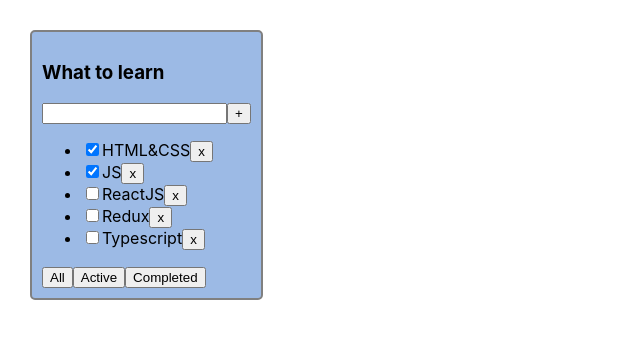
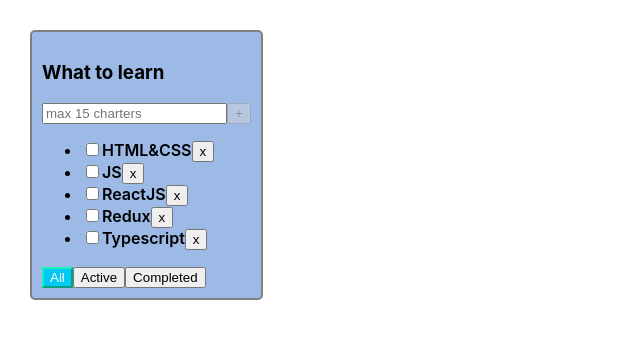
Before and after one commit to Ilja-Prihach/Todolist-from-React, a React (Vite) app: page / in a window 1280 px wide. Shown: the top 338 px of the page, without its empty margins (0-640 px from the left). Built offline with nearby package versions, Linux system fonts and the light colour scheme.

Commit message:
sprint 1, week 4

```diff
--- a/package.json
+++ b/package.json
@@ -11,7 +11,8 @@
   },
   "dependencies": {
     "react": "19.0.0",
-    "react-dom": "19.0.0"
+    "react-dom": "19.0.0",
+    "uuid": "^11.1.0"
   },
   "devDependencies": {
     "@types/react": "19.0.2",
--- a/src/App.css
+++ b/src/App.css
@@ -13,3 +13,23 @@
   border-radius: 5px;
   background-color: #9cbae5;
 }
+
+.task {
+  font-weight: 600;
+}
+
+.task-done {
+  opacity: 0.5;
+  text-decoration:  line-through;
+}
+
+.btn-filter-active {
+  background-color: #02c8f6;
+  color: white;
+  border-color: #15f3bd;
+}
+
+.input-error {
+  border: 2px solid red;
+  outline: none;
+}
--- a/src/App.tsx
+++ b/src/App.tsx
@@ -1,6 +1,7 @@
 import './App.css'
 import {Task, Todolist} from "./Todolist.tsx";
 import {useState} from "react";
+import {v1} from "uuid";
 
 //CRUD
 export type FilterValues = "all" | "active" | "completed";
@@ -11,19 +12,31 @@
 
 
     let [tasks, setTask] = useState<Task[]>([
-        { id: 1, title: 'HTML&CSS', isDone: true },
-        { id: 2, title: 'JS', isDone: true },
-        { id: 3, title: 'ReactJS', isDone: false },
-        { id: 4, title: 'Redux', isDone: false },
-        { id: 5, title: 'Typescript', isDone: false }
+        { id: v1(), title: 'HTML&CSS', isDone: false },
+        { id: v1(), title: 'JS', isDone: false },
+        { id: v1(), title: 'ReactJS', isDone: false },
+        { id: v1(), title: 'Redux', isDone: false },
+        { id: v1(), title: 'Typescript', isDone: false }
     ])
 
-
+    //delete
     const deleteTask = (taskId: Task['id']) => {
         const nextState: Task[] = tasks.filter((t) => t.id !== taskId)
         setTask(nextState)
     }
+    // create
+    const createTask = (title: string) => {
+        const newTask: Task = {id:v1(), title, isDone:false}
+        const nextState: Task[] = [...tasks, newTask]
+        setTask(nextState)
 
+        // setTask([...tasks, {id:11, title, isDone:false}]) краткий синтаксис
+    }
+  //   create(update) status task
+    const changeTaskStatus = (taskId: Task['id'], newStatus: Task["isDone"]) => {
+        const nextState: Task[] = tasks.map(t => t.id === taskId ? {...t, isDone: newStatus } : t)
+        setTask(nextState)
+    }
 
   //   UI (view)
 
@@ -45,8 +58,11 @@
               <Todolist
                   title={todolistTitle1}
                   tasks={filteredTasks}
+                  filter={filter}
                   deleteTask={deleteTask}
                   changeFilter={changeFilter}
+                  createTask={createTask}
+                  changeTaskStatus={changeTaskStatus}
               />
       </div>
   )
--- a/src/Button.tsx
+++ b/src/Button.tsx
@@ -3,10 +3,12 @@
 type Props = {
     title: string
     onClickHandler?: () => void;
+    disabled?: boolean;
+    className?: string;
 }
 
-export const Button = ({title, onClickHandler}: Props) => {
+export const Button = ({title, onClickHandler, disabled, className}: Props) => {
     return (
-        <button onClick={onClickHandler}>{title}</button>
+        <button className={className} disabled={disabled} onClick={onClickHandler}>{title}</button>
     )
 }
--- a/src/Todolist.tsx
+++ b/src/Todolist.tsx
@@ -1,34 +1,46 @@
 import {Button} from "./Button.tsx";
 import {FilterValues} from "./App.tsx";
+import {ChangeEvent, useState, KeyboardEvent} from "react";
+// import {useRef} from "react";
 
 type Props = {
     title: string
     tasks: Task[]
+    filter: FilterValues
     deleteTask: (taskId: Task['id']) => void
     changeFilter:  (filterValue: FilterValues) => void
+    createTask : (title: string) => void;
+    changeTaskStatus:  (taskId: Task['id'], newStatus: Task["isDone"]) => void;
 }
 export type Task = {
-    id:number
+    id:string
     title: string
     isDone:boolean
 }
 
 
-export const Todolist = ({title, tasks, deleteTask, changeFilter}: Props)=> {
+export const Todolist = (
+    {
+        title,
+        tasks,
+        filter,
+        deleteTask,
+        changeFilter,
+        createTask,
+        changeTaskStatus,
+    }: Props)=> {
     // const title = props.title
     // const tasks = props.tasks
     //деструктуризирующее присваивание
     //const {title: title, tasks: tasks} = props
     //const {title, tasks} = props
 
-    // const taskList = tasks.map(task => {
-    // return(
-    //     <li>
-    //         <input type="checkbox" checked={task.isDone}/>
-    //         <span>{task.title}</span>
-    //     </li>
-    //     )
-    // })
+
+    // const inputRef = useRef<HTMLInputElement>(null);
+
+    // Локальный стейт для input
+    const [taskTitle, setTaskTitle] = useState("");
+    const [error, setError] = useState(false);
 
     const tasksList = tasks.length === 0
      ? <span> Your tasklist is empty</span>
@@ -36,14 +48,44 @@
             {tasks.map(task => {
                 const deleteTaskOnClickHandler = () => deleteTask(task.id)
                 return(
-                    <li key={task.id}>
-                        <input type="checkbox" checked={task.isDone}/>
-                        <span>{task.title}</span>
+                    <li key={task.id} >
+                        <input
+                            type="checkbox"
+                            checked={task.isDone}
+                            onChange={(e) => changeTaskStatus(task.id, e.currentTarget.checked)}
+                        />
+                        <span className={task.isDone ? "task-done" : "task"}>{task.title}</span>
                         <Button title={'x'} onClickHandler={deleteTaskOnClickHandler}/>
                     </li>
                 )
             })}
         </ul>
+
+    // Функция создания таски
+    const createTaskHandler = () => {
+        const trimmedTitle = taskTitle.trim()
+        if (trimmedTitle) {
+            createTask(trimmedTitle)
+        } else {
+            setError(true)
+        }
+        setTaskTitle("")
+    }
+
+    //Ввод в input значения title
+    const onChangeTaskTitleHandler = (e:ChangeEvent<HTMLInputElement>) =>{
+        error && setError(false)
+        setTaskTitle(e.currentTarget.value)
+    }
+
+
+    // функция добавлен таски
+    const onKeyDownCreateTaskHandler = (e: KeyboardEvent<HTMLInputElement>) => {
+        if(e.key === "Enter" && isAddTaskPossible) {
+            createTaskHandler()
+        }}
+    // Условия добавления таски, первичная валидация
+    const isAddTaskPossible = taskTitle !== "" && taskTitle.length <= 15
 
 
     return (
@@ -51,14 +93,42 @@
             <div>
                 <h3>{title}</h3>
                 <div>
-                    <input/>
-                    <Button title={"+"}/>
+                    <input
+                        value={taskTitle}
+                        onChange={onChangeTaskTitleHandler}
+                        onKeyDown={onKeyDownCreateTaskHandler}
+                        placeholder="max 15 charters"
+                        className={error ? "input-error" : ""}
+                        // ref={inputRef}
+                    />
+                    <Button title={"+"}
+                            disabled={!isAddTaskPossible}
+                            onClickHandler={
+                                createTaskHandler
+                            //     через useRef
+                            // if (inputRef.current){
+                            //     inputRef.current.value && createTask(inputRef.current.value)
+                            //     inputRef.current.value = ""
+                            // }
+                        }/>
+                    {taskTitle && taskTitle.length <= 15 && <div>rest {15-taskTitle.length} charters</div>}
+                    {taskTitle && taskTitle.length > 15 && <div style={{color: "red"}}>title is too long</div>}
+                    {error && <div style={{color: "red"}}>Enter valid Title</div>}
                 </div>
                 {tasksList}
                 <div>
-                    <Button title={"All"} onClickHandler={()=> changeFilter("all")}/>
-                    <Button title={"Active"} onClickHandler={()=> changeFilter("active")}/>
-                    <Button title={"Completed"} onClickHandler={()=> changeFilter("completed")}/>
+                    <Button title={"All"}
+                            onClickHandler={()=> changeFilter("all")}
+                            className={filter === "all" ? "btn-filter-active" : ""}
+                    />
+                    <Button title={"Active"}
+                            onClickHandler={()=> changeFilter("active")}
+                            className={filter === "active" ? "btn-filter-active" : ""}
+                    />
+                    <Button title={"Completed"}
+                            onClickHandler={()=> changeFilter("completed")}
+                            className={filter === "completed" ? "btn-filter-active" : ""}
+                    />
                 </div>
             </div>
         </div>
```
Also changed, not shown: 1 other file (tests, documents, lock files or other folders).
